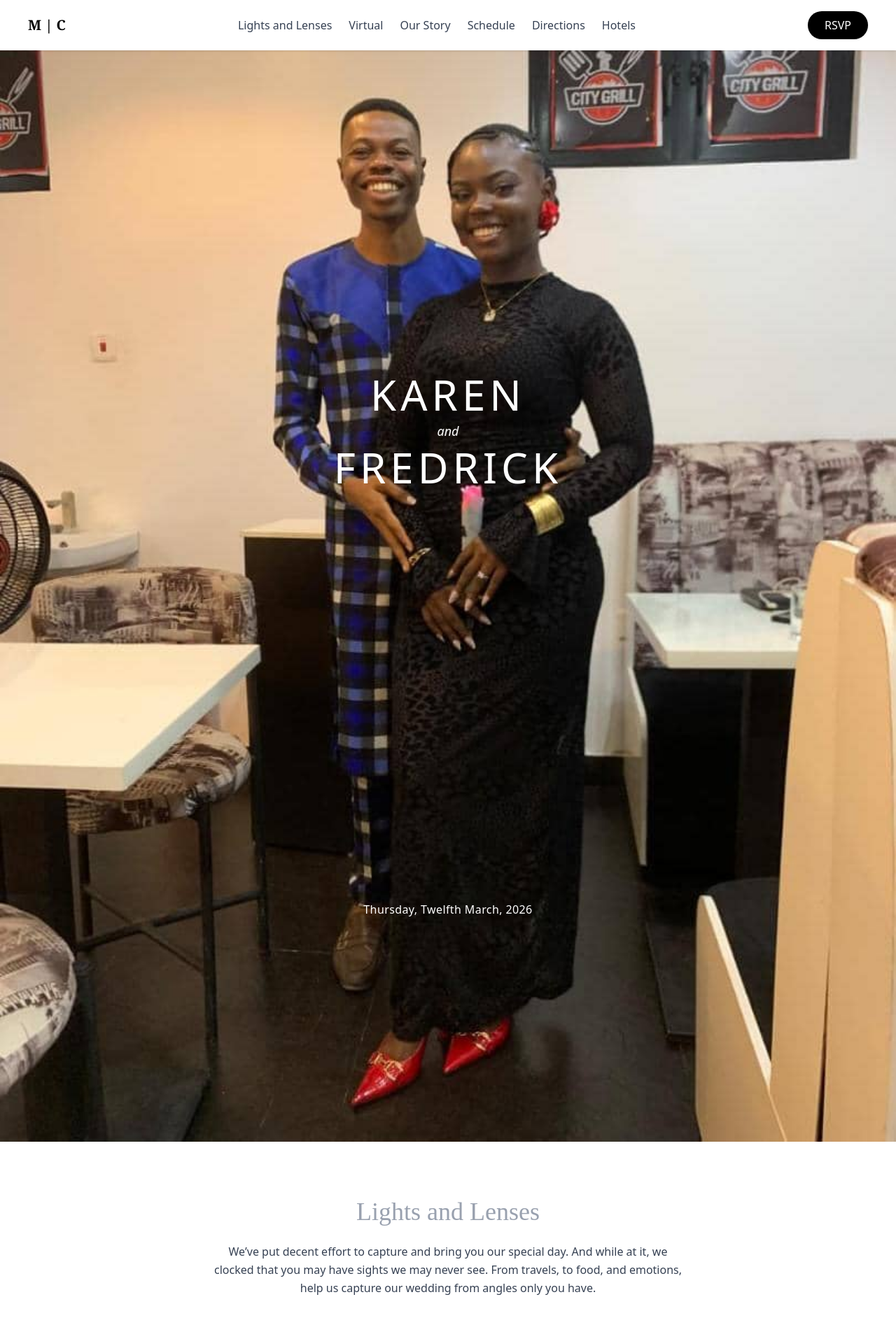
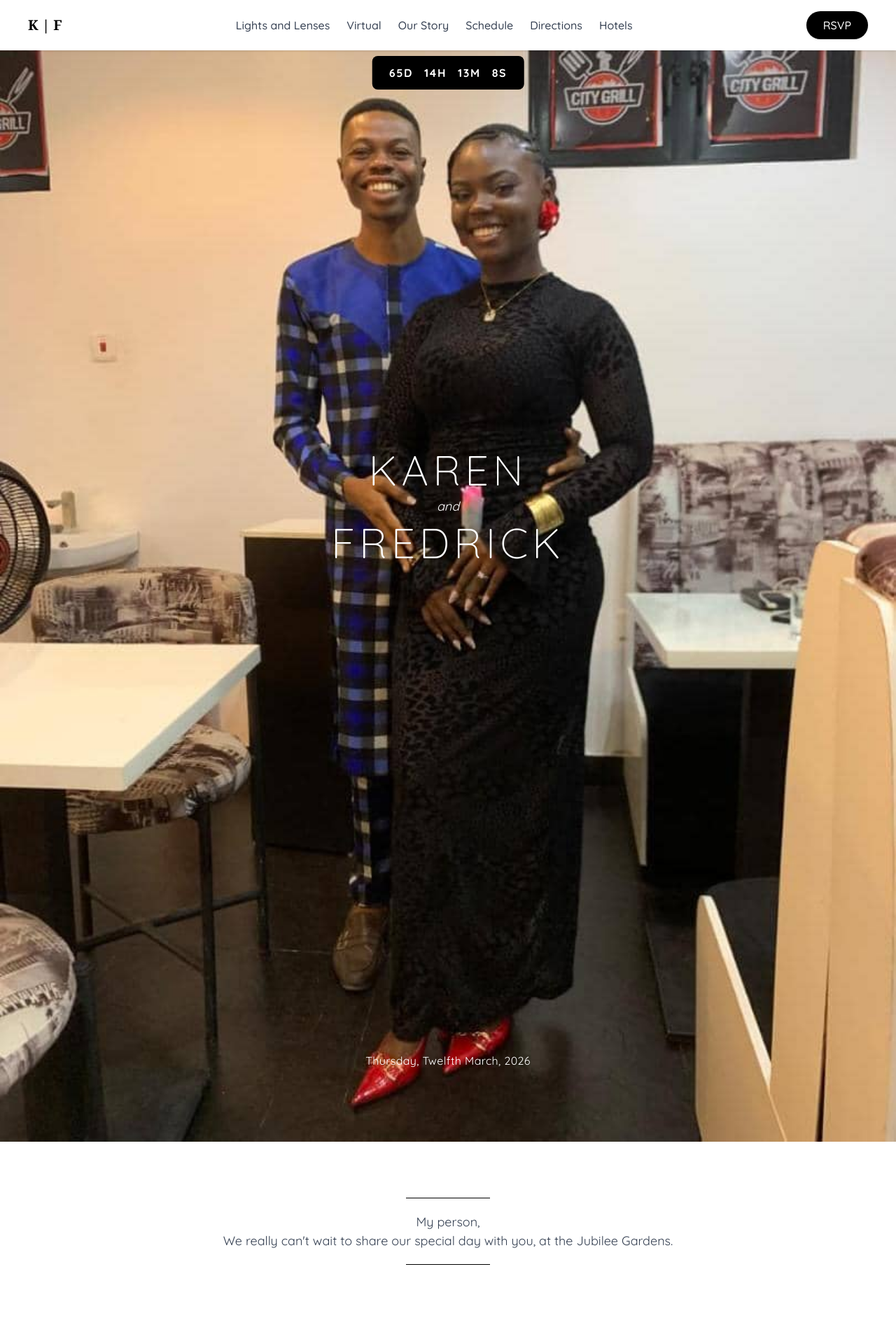
Before and after one commit to Karencelia/karen-fredrick, a Next.js app: page / in a window 1280 px wide. Shown: the top 1884 px of the page at 70% size. Built offline with nearby package versions, Linux system fonts and the light colour scheme.

Commit message:
new update

```diff
--- a/src/app/globals.css
+++ b/src/app/globals.css
@@ -1,5 +1,8 @@
 @import "tailwindcss";
 
+body {
+  font-family: 'Quicksand', sans-serif;
+}
 .overlay {
   content: '';
   position: absolute;
--- a/src/app/layout.jsx
+++ b/src/app/layout.jsx
@@ -1,29 +1,22 @@
-import { Geist, Geist_Mono } from "next/font/google";
-import "./globals.css";
+import './globals.css'
+import { Quicksand } from 'next/font/google'
 
-const geistSans = Geist({
-  variable: "--font-geist-sans",
-  subsets: ["latin"],
-});
-
-const geistMono = Geist_Mono({
-  variable: "--font-geist-mono",
-  subsets: ["latin"],
-});
+// Import the Roboto font
+const quicksand = Quicksand({
+  weight: ['300','400','500','700'], // choose the weights you need
+  subsets: ['latin'], // include subsets you need
+  display: 'swap', // optional but recommended
+})
 
 export const metadata = {
-  title: "Create Next App",
-  description: "Generated by create next app",
-};
+  title: 'My Wedding Website',
+  description: 'Wedding Website for Karen & Fredrick',
+}
 
 export default function RootLayout({ children }) {
   return (
-    <html lang="en">
-      <body
-        className={`${geistSans.variable} ${geistMono.variable} antialiased`}
-      >
-        {children}
-      </body>
+    <html lang="en" className={quicksand.className}>
+      <body>{children}</body>
     </html>
-  );
+  )
 }
--- /dev/null
+++ b/src/app/page/component/Countdown.jsx
@@ -0,0 +1,44 @@
+"use client";
+
+import { useEffect, useState } from "react";
+
+export default function Countdown({ targetDate }) {
+  const [timeLeft, setTimeLeft] = useState({
+    days: 0,
+    hours: 0,
+    minutes: 0,
+    seconds: 0,
+  });
+
+  useEffect(() => {
+    function updateTimer() {
+      const now = new Date();
+      const diff = new Date(targetDate) - now;
+
+      if (diff <= 0) {
+        setTimeLeft({ days: 0, hours: 0, minutes: 0, seconds: 0 });
+        return;
+      }
+
+      setTimeLeft({
+        days: Math.floor(diff / (1000 * 60 * 60 * 24)),
+        hours: Math.floor((diff / (1000 * 60 * 60)) % 24),
+        minutes: Math.floor((diff / (1000 * 60)) % 60),
+        seconds: Math.floor((diff / 1000) % 60),
+      });
+    }
+
+    updateTimer(); // Run immediately
+    const interval = setInterval(updateTimer, 1000);
+    return () => clearInterval(interval);
+  }, [targetDate]);
+
+  return (
+    <div className="absolute top-20 left-1/2 transform -translate-x-1/2 bg-black bg-opacity-10 text-white px-6 py-3 rounded-lg z-20 flex gap-4 text-base font-semibold tracking-widest">
+      <div>{timeLeft.days}D</div>
+      <div>{timeLeft.hours}H</div>
+      <div>{timeLeft.minutes}M</div>
+      <div>{timeLeft.seconds}S</div>
+    </div>
+  );
+}
--- a/src/app/page/component/Directions.jsx
+++ b/src/app/page/component/Directions.jsx
@@ -25,80 +25,61 @@ export default function Directions() {
       </div>
 
       {/* Directions Text */}
-      <div className="flex flex-col items-center justify-center text-gray-700 leading-relaxed mb-10">
-        <h3 className="text-2xl font-semibold mb-6 text-center">
+      <div className="px-20 flex flex-col items-center justify-center text-gray-700 leading-relaxed mb-10">
+        <h3 className="text-xl bg-green-800 text-white rounded-md p-2 font-semibold mb-6 text-center">
           By Public Transport
         </h3>
 
-        <p className="mb-2">
-          When coming to the city of Uyo by bus, we highly suggest you use the
-          Orange-branded <strong>AKTC (Akwa Ibom Transport Company)</strong> bus,
-          if there’s one in your area.
+        <div className="text-center">
+          <p className="mb-2 text-[18px]">
+          When coming to the city of Uyo by bus, we highly suggest you use the Orange branded AKTC (Akwa Ibom Transport Company) bus,
+          if there's one in your area. When in Uyo, you may choose to stop at the Water Board, as most passengers getting into the town would, instead of following the bus to their motor park. And right there, at the Water Board, you may take tricycles or minibuses to Plaza. Plaza is a major reference point in Uyo.
         </p>
 
-        <p className="mb-2">
-          Upon arriving in Uyo, you may choose to stop at the <strong>Water Board</strong>,
-          as most passengers entering the city do, instead of following the bus
-          to its motor park. From the Water Board, you can take tricycles or
-          minibuses to <strong>Plaza</strong>, a major reference point in Uyo.
+        <p className="mb-2 text-[18px]">
+          At Plaza, you may join minibuses to Oron road. Stop and alight at "Four Lane” junction. Carefully cross to the other lane of the road, into Four Lane.
+          Take a drop with a tricycle to Jubilee Gardens. Usually, just drops/chatter make it to Jubilee Gardens.
         </p>
+        </div>
+      </div>
 
-        <p className="mb-2">
-          At Plaza, board a minibus heading towards <strong>Oron Road</strong>.
-          Alight at the <strong>“Four Lane” junction</strong>. Carefully cross to
-          the opposite side of the road into Four Lane.
-        </p>
-
-        <p>
-          From there, take a tricycle to <strong>Jubilee Gardens</strong>.
-          Typically, tricycles or drop buses can take you directly to the
-          destination.
-        </p>
-      </div>
+      <div className="border-b-2 w-full text-green-700 px-30 mb-10"></div>
 
       {/* Directions Text */}
       <div className="flex flex-col items-center justify-center text-gray-700 leading-relaxed mb-10">
-        <h3 className="text-2xl font-semibold mb-6 text-center">
+        <h3 className="text-xl bg-green-800 text-white rounded-md p-2 font-semibold mb-6 text-center">
           By Car
         </h3>
 
-        <p className="mb-2">
-          When coming to the city of Uyo by bus, we highly suggest you use the
-          Orange-branded <strong>AKTC (Akwa Ibom Transport Company)</strong> bus,
-          if there’s one in your area.
+        <p className="mb-2 text-[18px]">
+          From the East,  either from Umuahia--past Umudike, or from Aba, we recommend you drive through IkotEkpene. Before long, you'll be in Uyo. You should notice the state's pecialist hospital. Drive past it, straight towards the popular Plaza, and onto Oron Road.
         </p>
 
-        <p className="mb-2">
-          Upon arriving in Uyo, you may choose to stop at the <strong>Water Board</strong>,
-          as most passengers entering the city do, instead of following the bus
-          to its motor park. From the Water Board, you can take tricycles or
-          minibuses to <strong>Plaza</strong>, a major reference point in Uyo.
+        <p className="mb-2 text-[18px]">
+          Turn left at the very obvious, wide "FOUR LANE EXPRESS" and continue driving until "LABOR MARKET JUNCTION". Turn right into the labour market junction, and drive straight until Jubilee Gardens to your right
         </p>
 
-        <p className="mb-2">
-          At Plaza, board a minibus heading towards <strong>Oron Road</strong>.
-          Alight at the <strong>“Four Lane” junction</strong>. Carefully cross to
-          the opposite side of the road into Four Lane.
+        <p className="mb-2 text-[18px]">
+          From Ibeno, make your way to Eket, and use the A Trunk express way. A straight road, drive for about 30 minutes until you arrive Ikom Imam roundabout, Uyo. Turn right unto Abak Road, and drive to the State Secretariat.
+          Turn right toward IBB Avenue, and at the roundabout turn right again, aiming for the very next round about. When there, take the third exit unto Udo Udoma Avenue.
         </p>
 
-        <p>
-          From there, take a tricycle to <strong>Jubilee Gardens</strong>.
-          Typically, tricycles or drop buses can take you directly to the
-          destination.
+        <p className="text-[18px]">
+          Drive across Oron onto Four Lane Express Way, until you get to Labor Market Junction. Turn right into the labour market junction, and drive straight until Jubilee Gardens to your right
         </p>
       </div>
-
+<div className="border-b-2 w-full text-green-700 px-30 mb-10"></div>
       {/* Directions Text */}
       <div className="flex flex-col items-center justify-center text-gray-700 leading-relaxed">
-        <h3 className="text-2xl font-semibold mb-6 text-center">
+        <h3 className="text-xl bg-green-800 text-white rounded-md p-2 font-semibold mb-6 text-center">
           Parking
         </h3>
 
-        <p className="mb-2">
+        <p className="mb-2 text-[18px]">
           Our venue has ample space for parking. So free parking will be available for those coming with vehicles, except it's an airborne type.
         </p>
 
-        <p className="mb-6">
+        <p className="mb-6 text-[18px]">
          <strong>PLEASE NOTE: </strong>It won't be best to park outside the garden, on the street, as that might risk your vehicle to damage.
         </p>
       </div>
--- a/src/app/page/component/Header.jsx
+++ b/src/app/page/component/Header.jsx
@@ -6,7 +6,7 @@ const Header = () => {
   return (
     <nav className="fixed top-0 left-0 w-full bg-white shadow-sm z-50 px-10 py-4 flex items-center justify-between">
       {/* Logo (MC) */}
-      <div className="text-xl font-serif font-bold">M | C</div>
+      <div className="text-xl font-serif font-bold">K | F</div>
 
       {/* Links */}
       <ul className="hidden md:flex gap-x-6 text-gray-700 font-medium">
--- a/src/app/page/component/Home.jsx
+++ b/src/app/page/component/Home.jsx
@@ -1,19 +1,20 @@
 "use client";
+
+import Countdown from "./Countdown"
 
 export default function Page() {
   return (
-    <div className="w-full">
+    <div className="w-full relative">
+      {/* Countdown at the top */}
+
       <section className="relative w-full min-h-screen pt-15">
-  {/* Background Image */}
         <img
           src="proposal-standing1.jpeg"
           alt="Wedding Hero"
           className="object-cover w-full max-h-full"
         />
-
-  {/* Text Overlay */}
+      <Countdown targetDate="2026-03-12T00:00:00" />
         <div className="absolute inset-0 flex flex-col items-center justify-center mt-[-25rem] text-center text-white z-20 px-4">
-
           <h1 className="text-4xl sm:text-5xl md:text-6xl font-light tracking-widest">
             KAREN
           </h1>
@@ -22,15 +23,21 @@ export default function Page() {
             FREDRICK
           </h1>
         </div>
-
-  {/* Date near bottom */}
         <div className="absolute bottom-80 left-0 right-0 text-center text-white z-20 px-4">
           <p className="text-sm sm:text-base tracking-wide">
             Thursday, Twelfth March, 2026
           </p>
         </div>
+
+        <div className="flex flex-col items-center justify-center mt-20">
+          <div className="border-b-1 text-black w-[120px] mb-5"></div>
+          <div className="flex flex-col items-center justify-center text-[18px] text-gray-700 mb-5">
+            <p>My person,</p>
+            <p>We really can't wait to share our special day with you, at the Jubilee Gardens.</p>
+          </div>
+          <div className="border-b-1 text-black w-[120px] mb-10"></div>
+        </div>
       </section>
-
     </div>
   );
 }
--- a/src/app/page/component/LightsLenses.jsx
+++ b/src/app/page/component/LightsLenses.jsx
@@ -9,7 +9,7 @@ export default function LightsAndLenses() {
       </h2>
 
       {/* Description */}
-      <p className="max-w-2xl mx-auto text-gray-700 leading-relaxed mb-8">
+      <p className="max-w-2xl mx-auto text-[18px] text-gray-700 leading-relaxed mb-8">
         We’ve put decent effort to capture and bring you our special day. And while at it,
         we clocked that you may have sights we may never see. From travels, to food, and
         emotions, help us capture our wedding from angles only you have.
@@ -24,12 +24,12 @@ export default function LightsAndLenses() {
       </a>
 
       {/* Quote */}
-      <div className="mt-16 text-gray-600 italic max-w-xl mx-auto">
-        <p>
+      <div className="mt-16 text-gray-600 italic max-w-xl mx-auto text-[18px]">
+        <p className="">
           “My dear one is mine, and I am his.”
         </p>
         <p className="mt-4 not-italic font-semibold text-black">
-          Song of Solomon 2:16 (NWT)gv v cg bnhmbgvvb b
+          Song of Solomon 2:16 (NWT)
         </p>
       </div>
     </section>
```
Also changed, not shown: src/app/page/component/OurStory.jsx (+34 -27 lines). Lines whose indentation alone changed are shown as unchanged.
